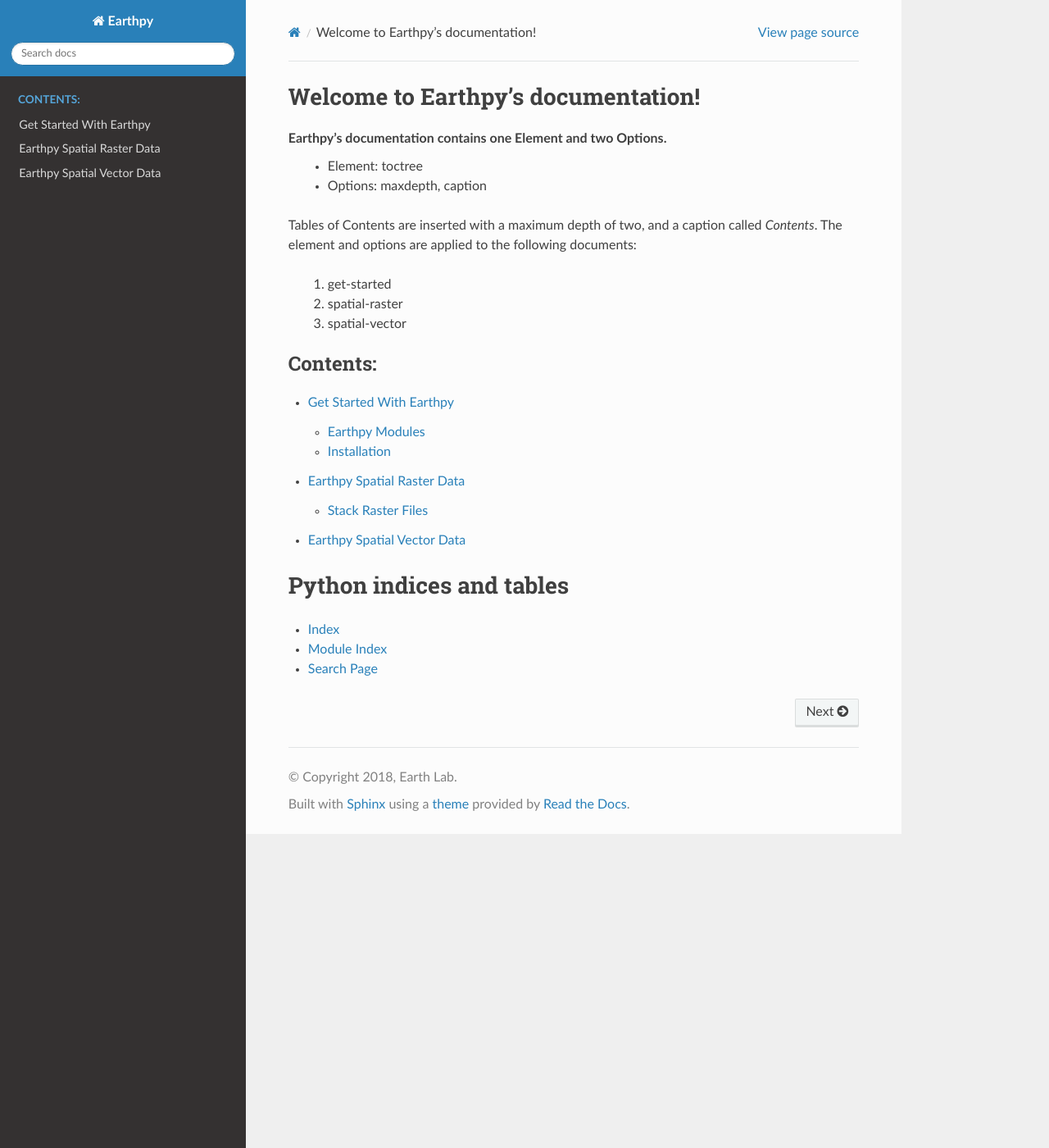
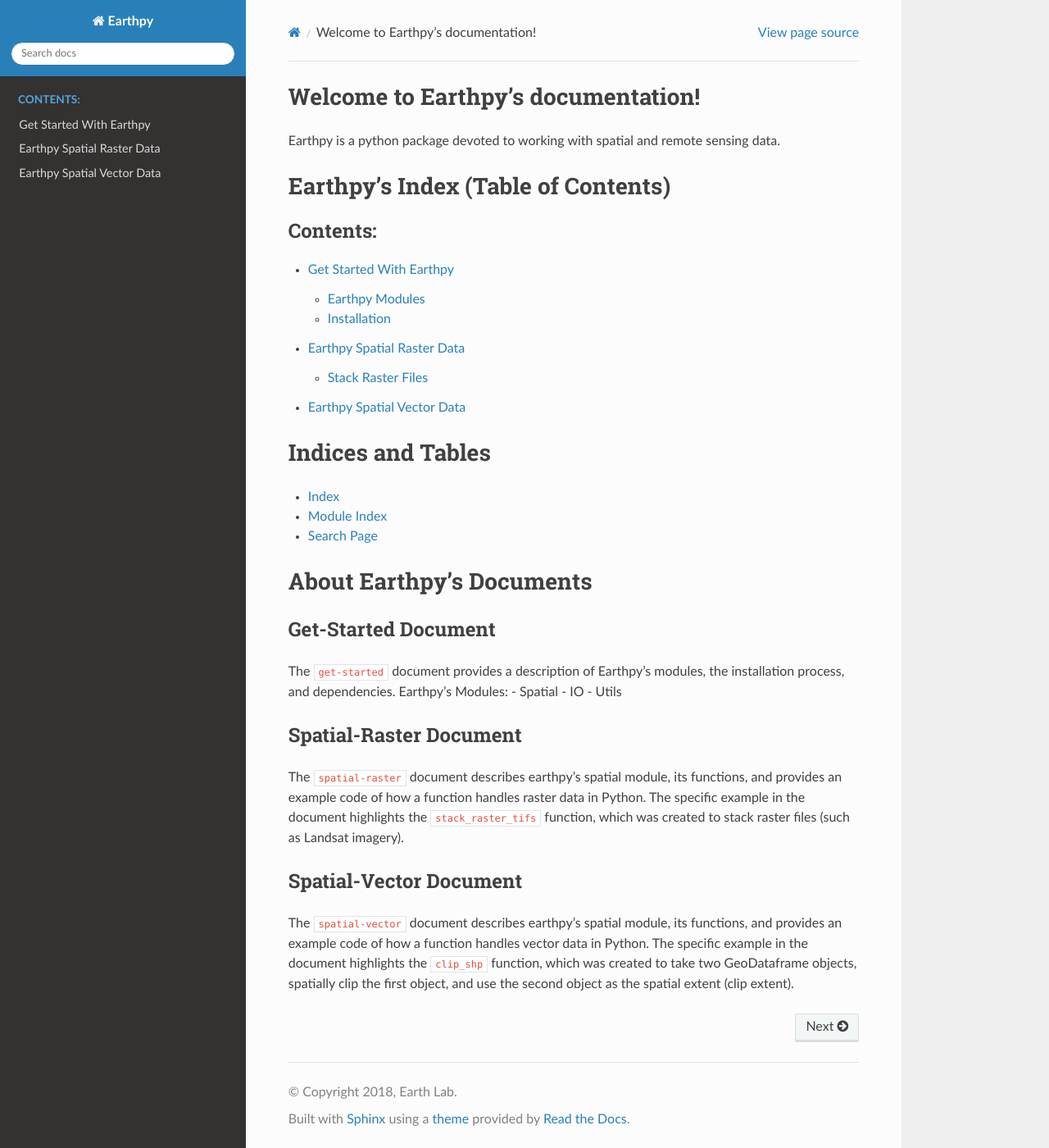
Before and after one commit to earthlab/earthpy, a Sphinx documentation site: the page built from docs/index.rst, in a window 1280 px wide and 1400 px high. Shown: the whole window at 82% size. Built offline with Sphinx 7.4.7 and the Read the Docs theme 2.0.0, drawn with Linux system fonts in a browser that asks for light colours.

Commit message:
Add summary description of earthpy to index.rst
Added summary description for each document in Earthpy to the index.rst
PR #77

```diff
--- a/docs/index.rst
+++ b/docs/index.rst
@@ -5,17 +5,10 @@
 
 Welcome to Earthpy's documentation!
 ===================================
+Earthpy is a python package devoted to working with spatial and remote sensing data.
 
-Earthpy's documentation contains one Element and two Options.
-  - Element: toctree
-  - Options: maxdepth, caption
-Tables of Contents are inserted with a maximum depth of two, and a caption
-called *Contents*.
-The element and options are applied to the following documents:
-  1. get-started
-  2. spatial-raster
-  3. spatial-vector
-
+Earthpy's Index (Table of Contents)
+===================================
 
 .. toctree::
    :maxdepth: 2
@@ -25,9 +18,30 @@
    spatial-raster
    spatial-vector
 
-Python indices and tables
-=========================
+Indices and Tables
+==================
 
 * :ref:`genindex`
 * :ref:`modindex`
 * :ref:`search`
+
+About Earthpy's Documents
+===================
+
+Get-Started Document
+--------------------
+The ``get-started`` document provides a description of Earthpy's modules, the installation process, and dependencies.
+Earthpy's Modules:
+- Spatial
+- IO
+- Utils
+
+Spatial-Raster Document
+-----------------------
+The ``spatial-raster`` document describes earthpy's spatial module, its functions, and provides an example code of how a function handles raster data in Python.
+The specific example in the document highlights the ``stack_raster_tifs`` function, which was created to stack raster files (such as Landsat imagery).
+
+Spatial-Vector Document
+-----------------------
+The ``spatial-vector`` document describes earthpy's spatial module, its functions, and provides an example code of how a function handles vector data in Python.
+The specific example in the document highlights the ``clip_shp`` function, which was created to take two GeoDataframe objects, spatially clip the first object, and use the second object as the spatial extent (clip extent).
```
